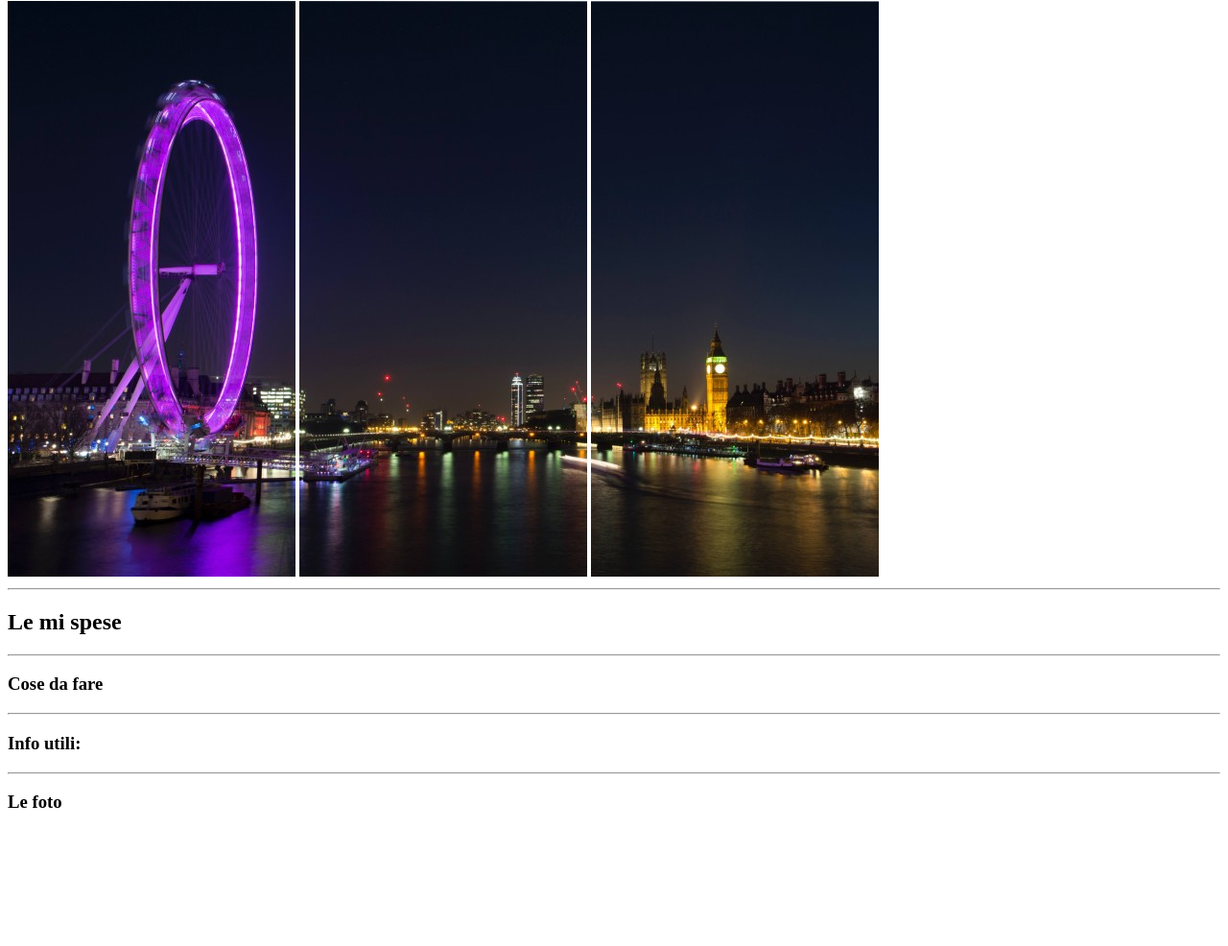
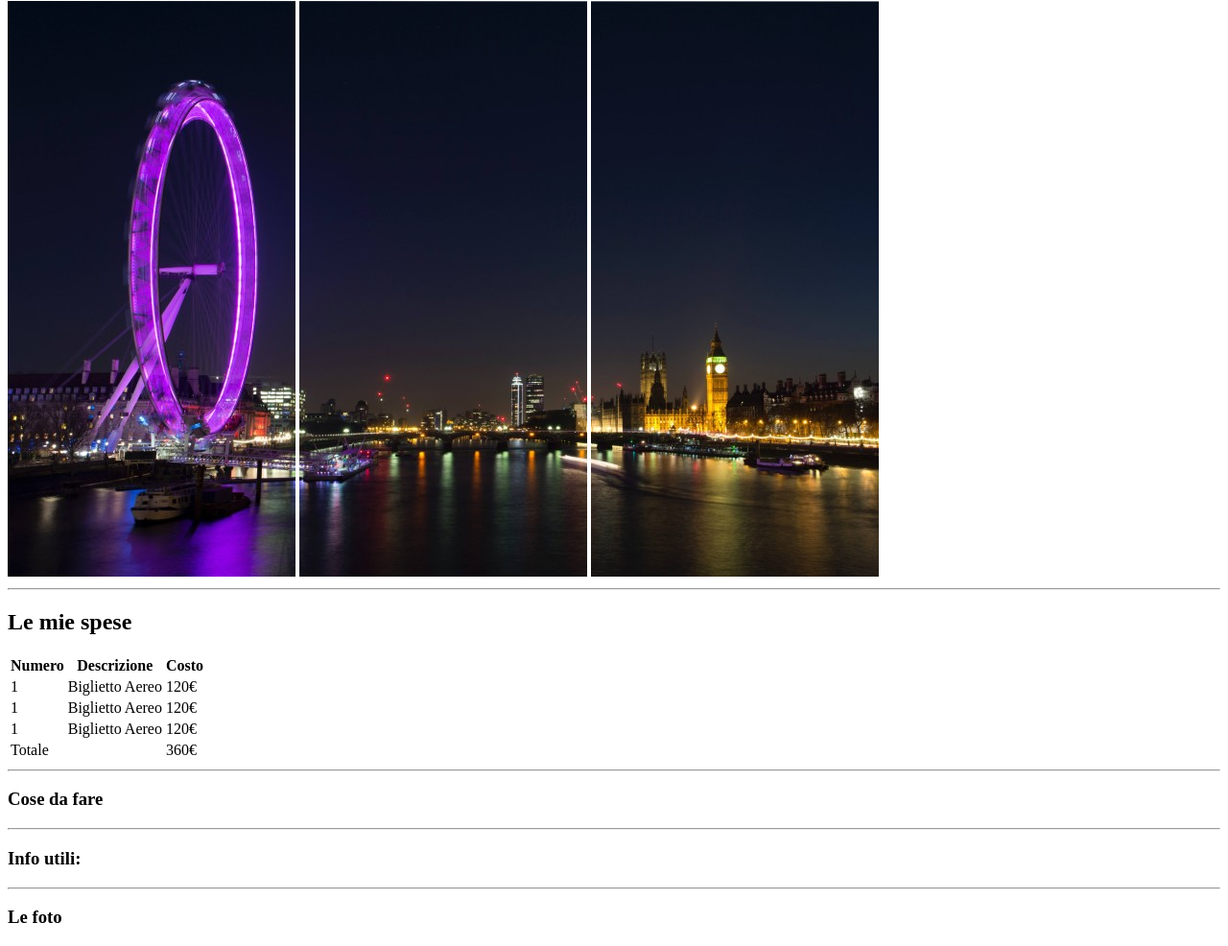
Before and after one commit to alessandrob17/html-london-trip, a plain HTML site: page index.html in a window 1280 px wide. Shown: the part 79-1065 px from the top of the page at 96% size. Before the commit the page ends 945 px from the top, so only its background shows below. Drawn offline with Linux system fonts and the light colour scheme.

Commit message:
update-with-table

```diff
--- a/index.html
+++ b/index.html
@@ -27,16 +27,80 @@
 
 <!-- corpo pagina  con tre sezioni -->
 <main>
-
+<!-- section uno -->
         <section>
 
         <h2>
-          Le mi spese
+          Le mie spese
         </h2>
+
+
+    <table>
+
+        <thead>
+
+            <tr>
+
+<th>
+    <strong>Numero</strong>
+</th>
+<th>
+    <strong>Descrizione</strong>
+</th>
+<th>
+    <strong>Costo</strong>
+</th>
+            </tr>
+
+        </thead>
+
+
+
+        <tbody>
+
+            <tr>
+<td>1</td>
+<td>Biglietto Aereo</td>
+<td>120€</td>
+
+            </tr>
+
+            <tr>
+<td>1</td>
+<td>Biglietto Aereo</td>
+<td>120€</td>
+            </tr>
+
+             <tr>
+    <td>1</td>
+    <td>Biglietto Aereo</td>
+    <td>120€</td>
+
+            </tr>
+
+        </tbody>
+
+
+
+        <tfoot>
+
+             <tr>
+<td>Totale</td>
+<td></td>
+<td>360€</td>
+
+             </tr>
+
+        </tfoot>
+
+
+
+
+    </table>
 
         </section>
         <hr>
-
+<!-- section due -->
         <section>
 
         <h3>
@@ -45,7 +109,7 @@
 
         </section>
         <hr>
-
+<!-- section tre -->
         <section>
 
         <h3>
```
